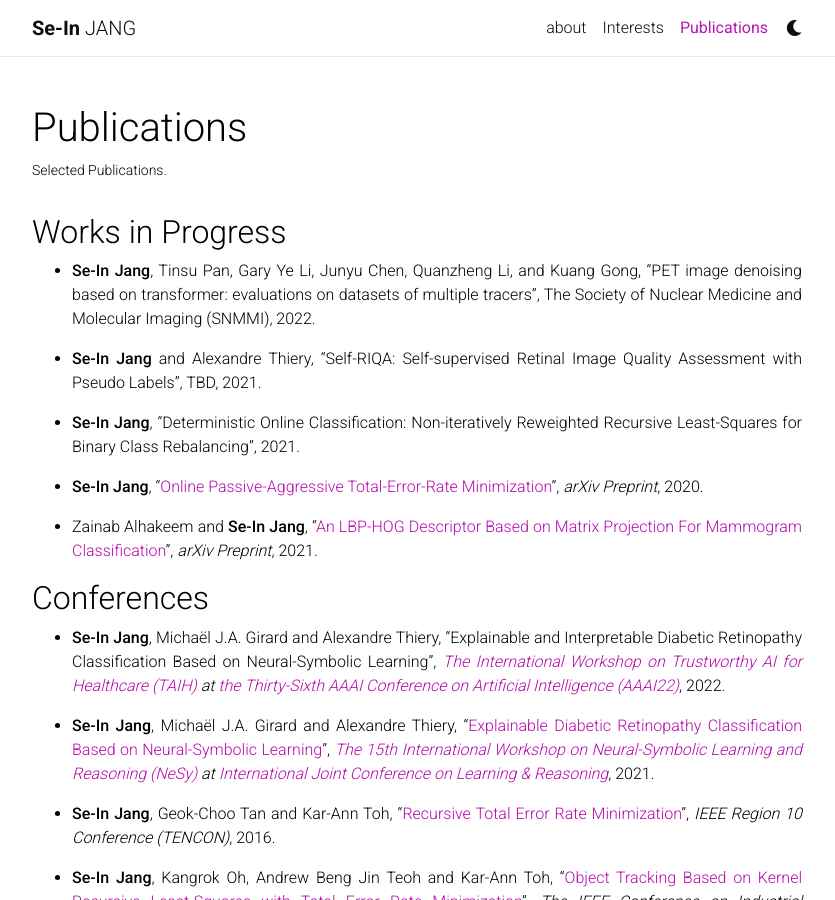
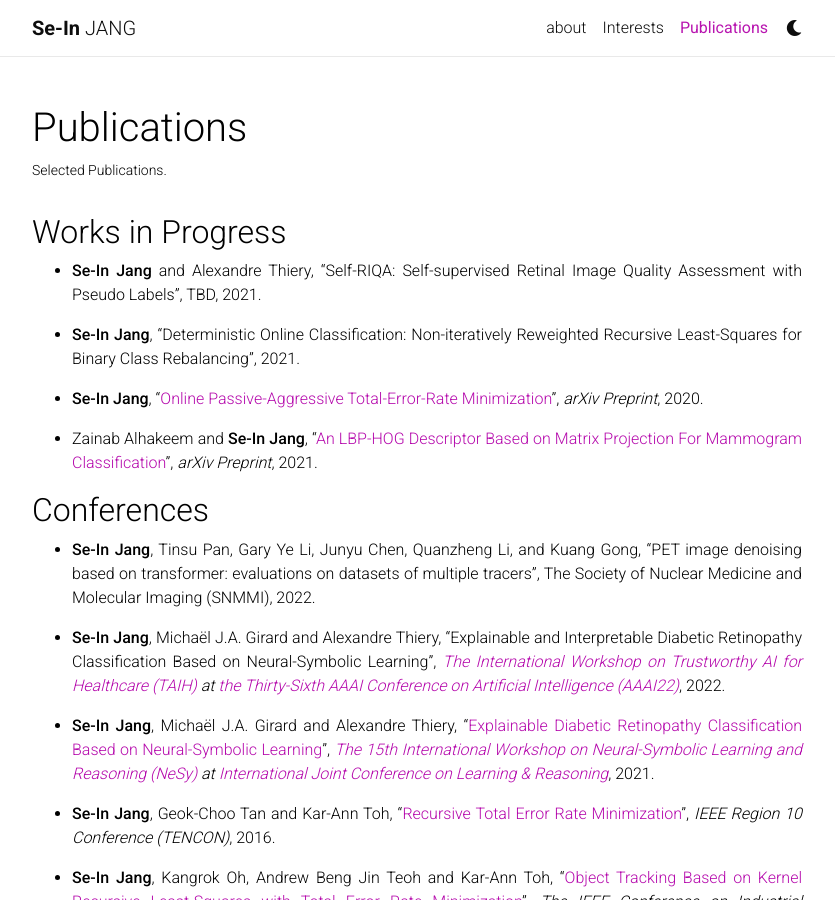
Before and after one commit to sijang/sijang.github.io, a Jekyll site: the page built from _pages/publications.md, in a window 1280 px wide and 900 px high. Shown: the whole window, without its empty margins (223-1058 px from the left). Built offline with Jekyll 4.4.1, drawn with Linux system fonts in a browser that asks for light colours; nearby versions of some CDN libraries; a style sheet for code colours, icons or effects is not loaded.

Commit message:
Update publications.md

```diff
--- a/_pages/publications.md
+++ b/_pages/publications.md
@@ -10,8 +10,6 @@ nav: true
 
 ## Works in Progress
 
-- **Se-In Jang**, Tinsu Pan, Gary Ye Li, Junyu Chen, Quanzheng Li, and Kuang Gong, "PET image denoising based on transformer: evaluations on datasets of multiple tracers", The Society of Nuclear Medicine and Molecular Imaging (SNMMI), 2022.
-{: style="text-align: justify"}
 
 - **Se-In Jang** and Alexandre Thiery, "Self-RIQA: Self-supervised Retinal Image Quality Assessment with Pseudo Labels", TBD, 2021.
 {: style="text-align: justify"}
@@ -27,6 +25,9 @@ nav: true
 
 
 ## Conferences
+- **Se-In Jang**, Tinsu Pan, Gary Ye Li, Junyu Chen, Quanzheng Li, and Kuang Gong, "PET image denoising based on transformer: evaluations on datasets of multiple tracers", The Society of Nuclear Medicine and Molecular Imaging (SNMMI), 2022.
+{: style="text-align: justify"}
+
 - **Se-In Jang**, Michaël J.A. Girard and Alexandre Thiery, "Explainable and Interpretable Diabetic Retinopathy Classification Based on Neural-Symbolic Learning", *[The International Workshop on Trustworthy AI for Healthcare (TAIH)](https://taih21.github.io/){:target="_blank"} at [the Thirty-Sixth AAAI Conference on Artificial Intelligence (AAAI22)](https://aaai.org/Conferences/AAAI-22/){:target="_blank"}*, 2022.
 {: style="text-align: justify"}
 
```
